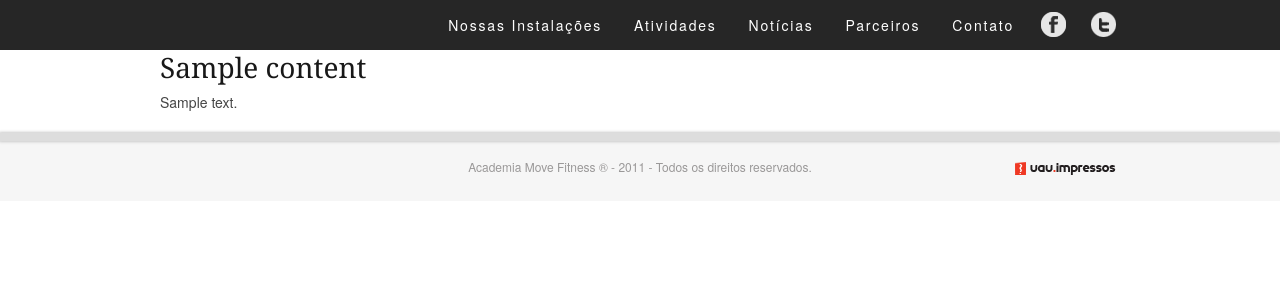
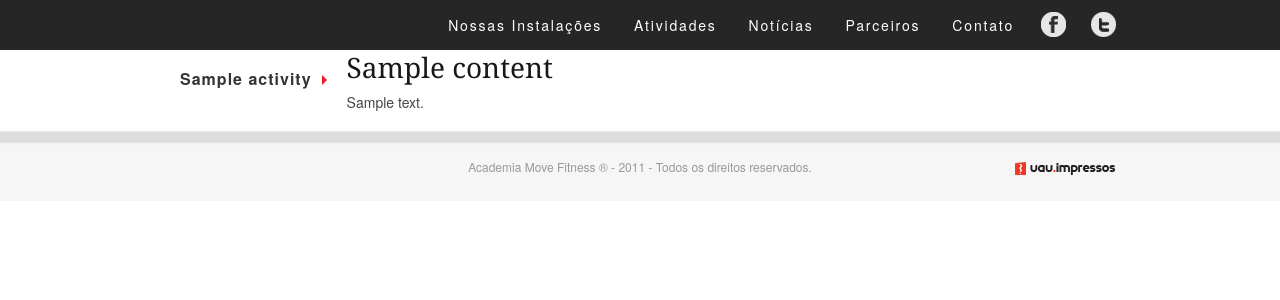
Before and after one commit to flavianmissi/movefitness, a Django app: template activities/templates/activities.html in a window 1280 px wide. Shown: the top 300 px of the page. Run offline with Django 3.2, Linux system fonts and the light colour scheme; the template is opened without the code that fills it: most values are stand-ins (such as "Sample title", 1, 10 or a date in 2020).

Commit message:
Finishing activities template

```diff
--- a/activities/templates/activities.html
+++ b/activities/templates/activities.html
@@ -1,10 +1,50 @@
 {% extends "base.html" %}
 
+{% block css %}
+    <link rel="stylesheet" type="text/css" href="{{ STATIC_PREFIX }}css/activities.css" />
+{% endblock %}
+
 {% block content %}
-    <section>
+    <section class="four column">
+        <div class="move-fitness-logo"></div>
+        <div class="activities">
+            <ul id="activities-menu">
+            {% for activity in activities %}
+                <li>
+                    <a href="#" class="activity-item column">{{ activity.title }}</a>
+                    <div class="arrow column"></div>
+                    <div class="clear-fix"></div>
+                </li>
+            {% endfor %}
+            </ul>
+        </div>
     </section>
-    <section>
+    <section class="twelve column content">
         <h3>{{ content.title }}</h3>
         <p>{{ content.description }}</p>
     </section>
 {% endblock %}
+
+{% block javascript %}
+<script type="text/javascript" language="javascript" charset="utf-8">
+//<![CDATA[
+window.onload = function() {
+    var menu_item_class = "arrow column"
+
+    var mouseOver = function(e) {
+        e.target.nextSibling.nextSibling.className += " active";
+    }
+
+    var mouseOut = function(e) {
+        e.target.nextSibling.nextSibling.className = menu_item_class;
+    }
+
+    var links = document.getElementById("activities-menu").getElementsByTagName("a");
+    for (var i = 0; i < links.length; i++) {
+        links[i].addEventListener("mouseover", mouseOver);
+        links[i].addEventListener("mouseout", mouseOut);
+    }
+}
+//]]>
+</script>
+{% endblock %}
--- /dev/null
+++ b/move_fitness/static/css/activities.css
@@ -0,0 +1,24 @@
+.activities li a {
+    text-decoration: none;
+    font-weight: bold;
+    font-size: 16px;
+    letter-spacing: 1px;
+    padding-right: 5px;
+    float: left;
+}
+
+.activities .arrow {
+    border-top: 5px solid transparent;
+    border-bottom: 5px solid transparent;
+    border-left: 5px solid #ee1c24;
+    float: left;
+    margin: 5px 0 0 -5px;
+}
+
+.activities .arrow.active {
+    border-left: 5px solid #858585;
+}
+
+.activities li {
+    margin: 8px 0;
+}
```
